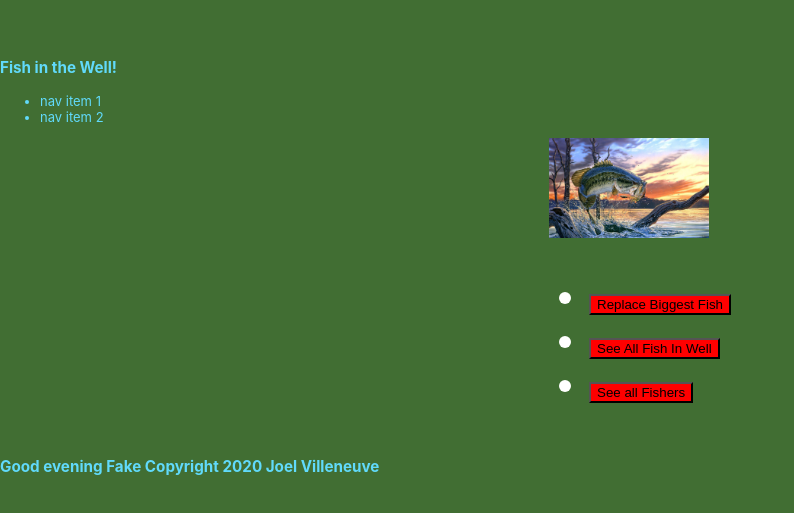
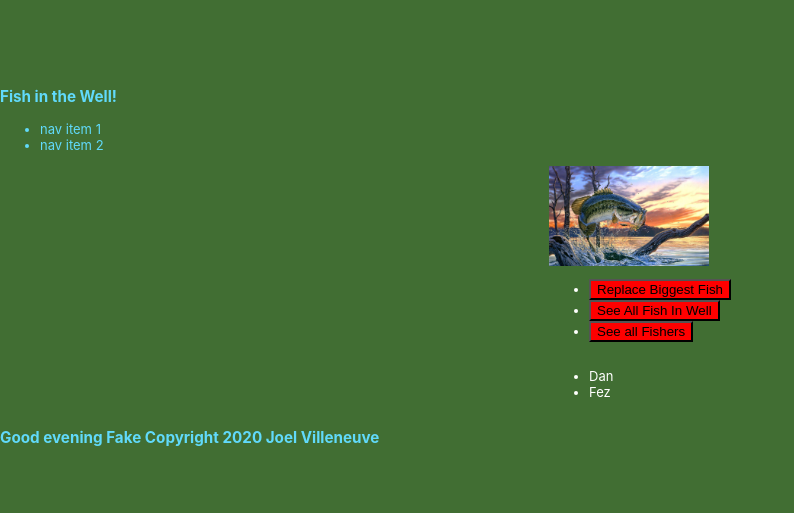
Before and after one commit to HugeNeck/testapp, a React app: page /Fishers in a window 1280 px wide. Shown: the part 133-646 px from the top of the page, without its empty margins (0-794 px from the left). Built offline with nearby package versions, Linux system fonts and the light colour scheme.

Commit message:
Added fisherman page to practice filter and map

```diff
--- /dev/null
+++ b/src/FishersPage/Fishers.js
@@ -0,0 +1,31 @@
+import React from 'react'
+import LiveWellData from '../LiveWellPage/LiveWellData'
+
+
+function Fishers(){
+
+
+    let fisherArray = []
+
+     LiveWellData.map( fish =>
+           fish.catches.map(
+                catches =>
+                fisherArray.push(catches.fisher)
+            )
+        )
+
+        function onlyUnique(value, index, self) {
+            return self.indexOf(value) === index;
+        }
+
+        const unique = fisherArray.filter( onlyUnique
+            )
+    return(
+        <ul>
+         {unique.map(item => <li>{item}</li>)}
+        </ul>
+    )
+}
+
+
+export default Fishers
--- a/src/Global/App.css
+++ b/src/Global/App.css
@@ -37,3 +37,7 @@ td{
 text{
   font-size: calc(5px + 1vmin);
 }
+
+ul{
+  font-size: calc(5px + 1vmin);
+}
--- a/src/HomePage/MainMenu.js
+++ b/src/HomePage/MainMenu.js
@@ -1,9 +1,9 @@
 import React from 'react'
 import MenuItem from './MenuItem'
 import fishPic from './fishIcon.jpg'
-
 import Replace from '../ReplacePage/Replace'
 import LiveWell from '../LiveWellPage/LiveWell'
+import Fishers from '../FishersPage/Fishers'
 import {Link, BrowserRouter as Router, Switch, Route} from 'react-router-dom'
 
 function MainMenu(){
@@ -21,10 +21,6 @@ function MainMenu(){
                 </ul>
                 </nav>
 
-            {/* <MenuItem value ="Replace Biggest Fish"/>
-            <MenuItem value="See all Fish In Well"/>
-            <MenuItem value="See all Fishers"/>  */}
-
                 <Switch>
                     <Route path="/Replace">
                        <Replace/>
@@ -32,8 +28,8 @@ function MainMenu(){
                     <Route path="/LiveWell">
                        <LiveWell/>
                     </Route>
-                    <Route path="/Replace">
-
+                    <Route path="/Fishers">
+                       <Fishers />
                     </Route>
 
                 </Switch>
--- a/src/LiveWellPage/LiveWell.js
+++ b/src/LiveWellPage/LiveWell.js
@@ -3,6 +3,12 @@ import LiveWellDataItem from './LiveWellDataItem'
 import React, {Component} from 'react'
 
 export default class LiveWell extends Component{
+
+    constructor(){
+        super()
+        this.state = {}
+    }
+
     render(){
     const styles = {
     width : "100%"
--- a/src/LiveWellPage/LiveWellDataItem.js
+++ b/src/LiveWellPage/LiveWellDataItem.js
@@ -1,7 +1,6 @@
 import React from 'react'
 
 function LiveWellDataItem(props){
-    console.log(props)
     return(props.catchesArray.map(function(item){
         return(
             <tr>
```
